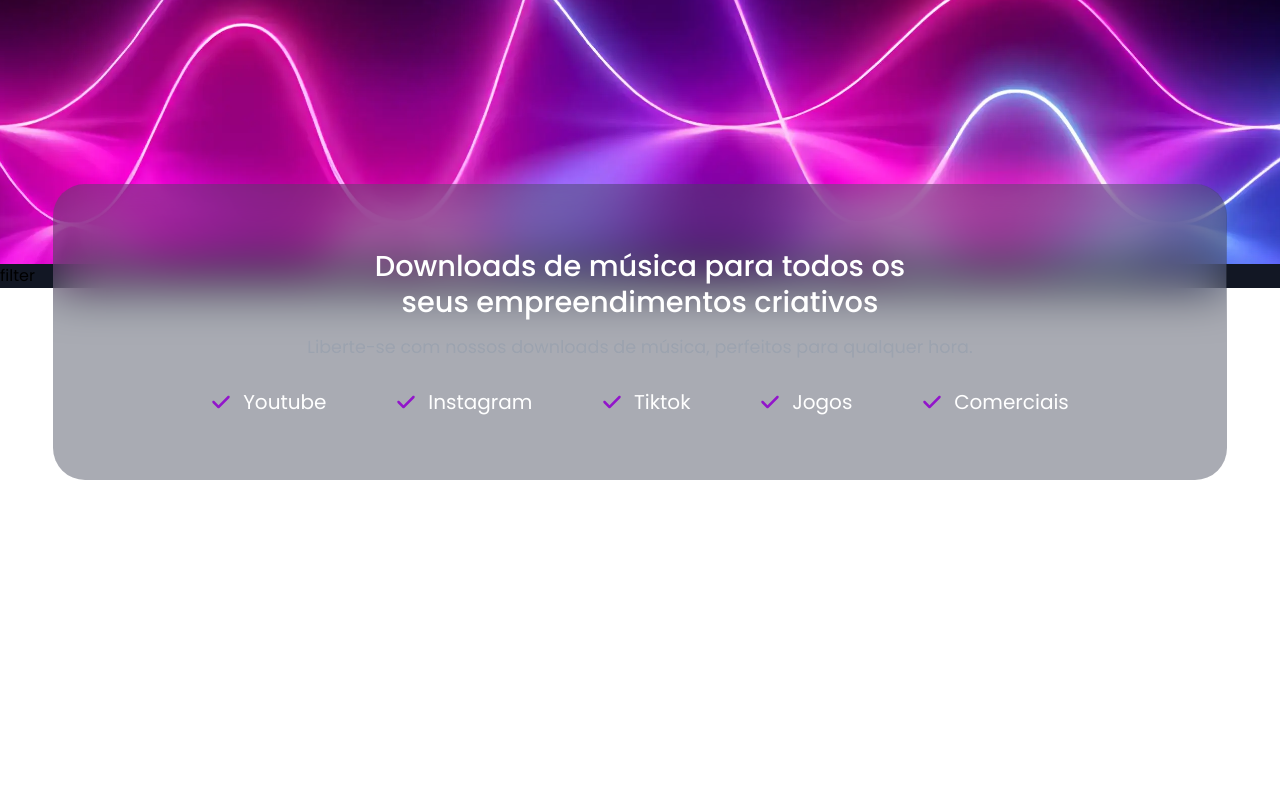
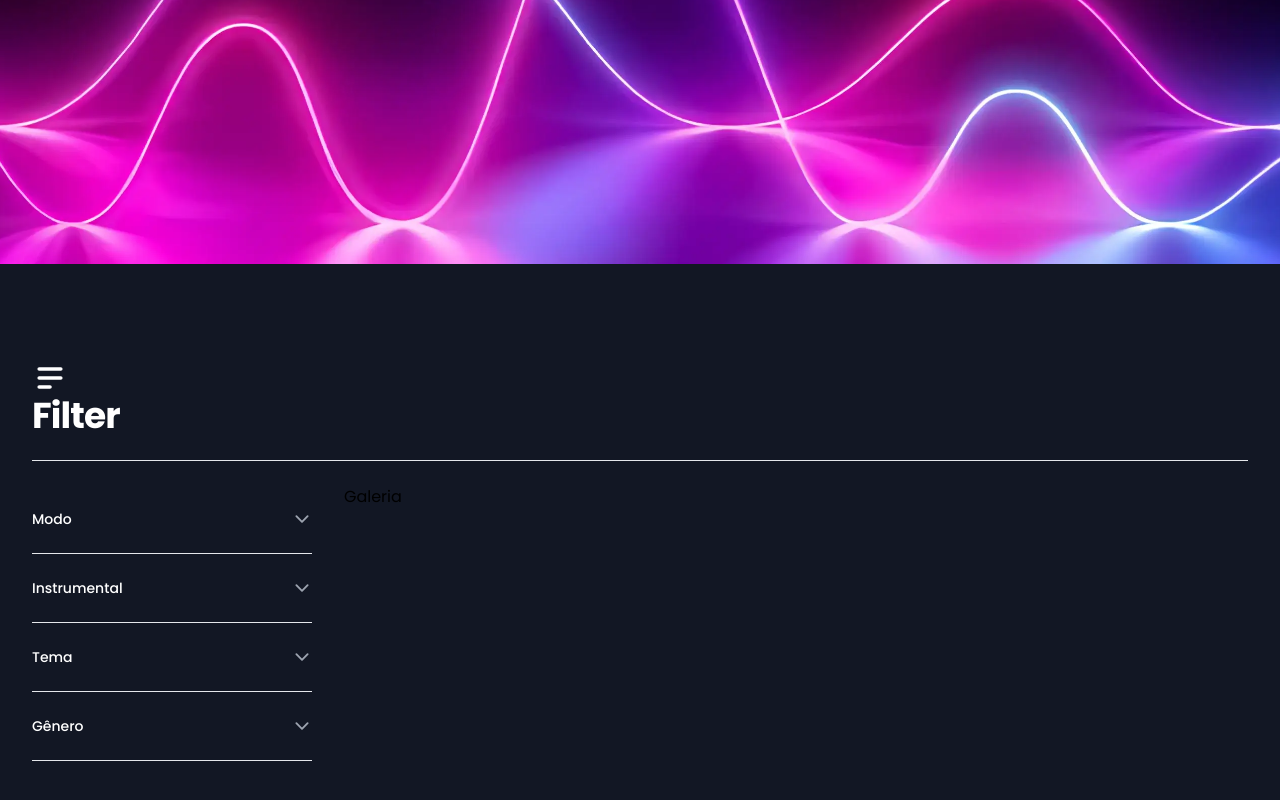
Before and after one commit to Dev-Nana/music-pich, a React (Vite) app: page / in a window 1280 px wide. Shown: the part 768-1568 px from the top of the page. Before the commit the page ends 1248 px from the top, so only its background shows below. Built offline with nearby package versions, Linux system fonts and the light colour scheme.

Commit message:
feat: inicie o componente Filter

```diff
--- a/src/components/filter/Filter.tsx
+++ b/src/components/filter/Filter.tsx
@@ -1,7 +1,181 @@
+import {
+  Disclosure,
+  DisclosureButton,
+  DisclosurePanel,
+} from "@headlessui/react";
+
+import { IoChevronUp, IoChevronDownOutline } from "react-icons/io5";
+import { HiMenuAlt2 } from "react-icons/hi";
+
+// const sortOptions = [
+//   { name: "Popular", href: "#", current: true },
+//   { name: "Novo", href: "#", current: false },
+//   { name: "Relevante", href: "#", current: false },
+//   { name: "Nada", href: "#", current: false },
+// ];
+
+const filters = [
+  {
+    id: "color",
+    name: "Modo",
+    options: [
+      { value: "frio", label: "Frio", checked: false },
+      { value: "dramático", label: "Dramático", checked: false },
+      { value: "feliz", label: "Feliz", checked: false },
+      { value: "triste", label: "Triste", checked: false },
+      { value: "esperança", label: "Esperança", checked: false },
+      { value: "fantasia", label: "Fantasia", checked: false },
+    ],
+  },
+  {
+    id: "category",
+    name: "Instrumental",
+    options: [
+      { value: "new-arrivals", label: "New Arrivals", checked: false },
+      { value: "sale", label: "Sale", checked: false },
+      { value: "travel", label: "Travel", checked: true },
+      { value: "organization", label: "Organization", checked: false },
+      { value: "accessories", label: "Accessories", checked: false },
+    ],
+  },
+  {
+    id: "size",
+    name: "Tema",
+    options: [
+      { value: "2l", label: "2L", checked: false },
+      { value: "6l", label: "6L", checked: false },
+      { value: "12l", label: "12L", checked: false },
+      { value: "18l", label: "18L", checked: false },
+      { value: "20l", label: "20L", checked: false },
+      { value: "40l", label: "40L", checked: true },
+    ],
+  },
+  {
+    id: "size",
+    name: "Gênero",
+    options: [
+      { value: "2l", label: "2L", checked: false },
+      { value: "6l", label: "6L", checked: false },
+      { value: "12l", label: "12L", checked: false },
+      { value: "18l", label: "18L", checked: false },
+      { value: "20l", label: "20L", checked: false },
+      { value: "40l", label: "40L", checked: true },
+    ],
+  },
+];
+
 export const Filter = () => {
+
   return (
     <div>
-      filter
+      <main className="mx-auto max-w-7xl px-4 sm:px-6 lg:px-8">
+        <div className="flex items-baseline justify-between border-b border-gray-200 pb-6 pt-24">
+          <h1 className="text-4xl font-bold tracking-tight text-white">
+            <HiMenuAlt2 />
+            Filter
+          </h1>
+
+          {/*<div className="flex items-center">
+             Sort
+            <Menu as="div" className="relative inline-block text-left">
+              <div>
+                <MenuButton className="group inline-flex justify-center text-sm font-medium text-gray-700 hover:text-white">
+                  Sort
+                  <ChevronDownIcon
+                    aria-hidden="true"
+                    className="-mr-1 ml-1 size-5 shrink-0 text-gray-400 group-hover:text-gray-500"
+                  />
+                </MenuButton>
+              </div>
+              Opções do Sort
+              <MenuItems
+                transition
+                className="absolute right-0 z-10 mt-2 w-40 origin-top-right rounded-md shadow-2xl ring-1 ring-black/5 transition focus:outline-none data-[closed]:scale-95 data-[closed]:transform data-[closed]:opacity-0 data-[enter]:duration-100 data-[leave]:duration-75 data-[enter]:ease-out data-[leave]:ease-in"
+              >
+                <div className="py-1">
+                  {sortOptions.map((option) => (
+                    <MenuItem key={option.name}>
+                      <a
+                        href={option.href}
+                        className={classNames(
+                          option.current
+                            ? "font-medium text-white"
+                            : "text-gray-500",
+                          "block px-4 py-2 text-sm data-[focus]:bg-gray-100 data-[focus]:outline-none"
+                        )}
+                      >
+                        {option.name}
+                      </a>
+                    </MenuItem>
+                  ))}
+                </div>
+              </MenuItems>
+            </Menu>
+
+          </div>*/}
+        </div>
+
+        <section aria-labelledby="products-heading" className="pb-24 pt-6">
+          <h2 id="products-heading" className="sr-only">
+            Products
+          </h2>
+
+          <div className="grid grid-cols-1 gap-x-8 gap-y-10 lg:grid-cols-4">
+            {/* Filters */}
+            <form className="hidden lg:block">
+              {filters.map((section) => (
+                <Disclosure
+                  key={section.id}
+                  as="div"
+                  className="border-b border-gray-200 py-6"
+                >
+                  <h3 className="-my-3 flow-root">
+                    <DisclosureButton className="group flex w-full items-center justify-between py-3 text-sm text-gray-400 hover:text-gray-500">
+                      <span className="font-medium text-white">
+                        {section.name}
+                      </span>
+                      <span className="ml-6 flex items-center">
+                        <IoChevronDownOutline
+                          aria-hidden="true"
+                          className="size-5 group-data-[open]:hidden"
+                        />
+                        <IoChevronUp
+                          aria-hidden="true"
+                          className="size-5 [.group:not([data-open])_&]:hidden"
+                        />
+                      </span>
+                    </DisclosureButton>
+                  </h3>
+                  <DisclosurePanel className="pt-6">
+                    <div className="space-y-4">
+                      {section.options.map((option, optionIdx) => (
+                        <div key={option.value} className="flex items-center">
+                          <input
+                            defaultValue={option.value}
+                            defaultChecked={option.checked}
+                            id={`filter-${section.id}-${optionIdx}`}
+                            name={`${section.id}[]`}
+                            type="checkbox"
+                            className="size-4 rounded border-gray-300 text-indigo-600 focus:ring-indigo-500"
+                          />
+                          <label
+                            htmlFor={`filter-${section.id}-${optionIdx}`}
+                            className="ml-3 text-sm text-gray-600"
+                          >
+                            {option.label}
+                          </label>
+                        </div>
+                      ))}
+                    </div>
+                  </DisclosurePanel>
+                </Disclosure>
+              ))}
+            </form>
+
+            <div className="lg:col-span-3">Galeria</div>
+          </div>
+        </section>
+      </main>
     </div>
   );
-}
+};
--- a/src/components/gallery/Gallery.tsx
+++ b/src/components/gallery/Gallery.tsx
@@ -4,7 +4,7 @@ import { Filter } from "../filter/Filter";
 export const Gallery = () => {
   return (
     <div className="bg-gray-950">
-      <Section />
+      {/* <Section /> */}
       <Filter />
     </div>
   );
--- a/src/components/section/Section.tsx
+++ b/src/components/section/Section.tsx
@@ -2,8 +2,8 @@ import { FaCheck } from "react-icons/fa6";
 
 export const Section = () => {
   return (
-    <div className="z-10 absolute md:top-[119vh] top-[100vh] w-screen justify-center flex">
-      <div className="sm:w-11/12 w-10/12 sm:p-16 py-10 px-8 md:h-[18.5rem]  bg-gray-960/45 backdrop-blur-xl flex flex-col rounded-[2rem] items-center justify-between">
+    <div className="w-screen justify-center flex">
+      <div className="absolute md:top-[119vh] top-[100vh] sm:w-11/12 w-10/12 sm:p-16 py-10 px-8 md:h-[18.5rem] bg-gray-960/45 backdrop-blur-xl flex flex-col rounded-[2rem] items-center justify-between">
         <div className="text-center gap-3 md:gap-0 flex flex-col flex-wrap items-center md:h-[7rem] h-8rem justify-between">
           <p className="sm:w-[37rem] sm:text-[1.8rem] leading-tight text-white font-medium font-poppins">
             Downloads de música para todos os seus empreendimentos criativos
```
